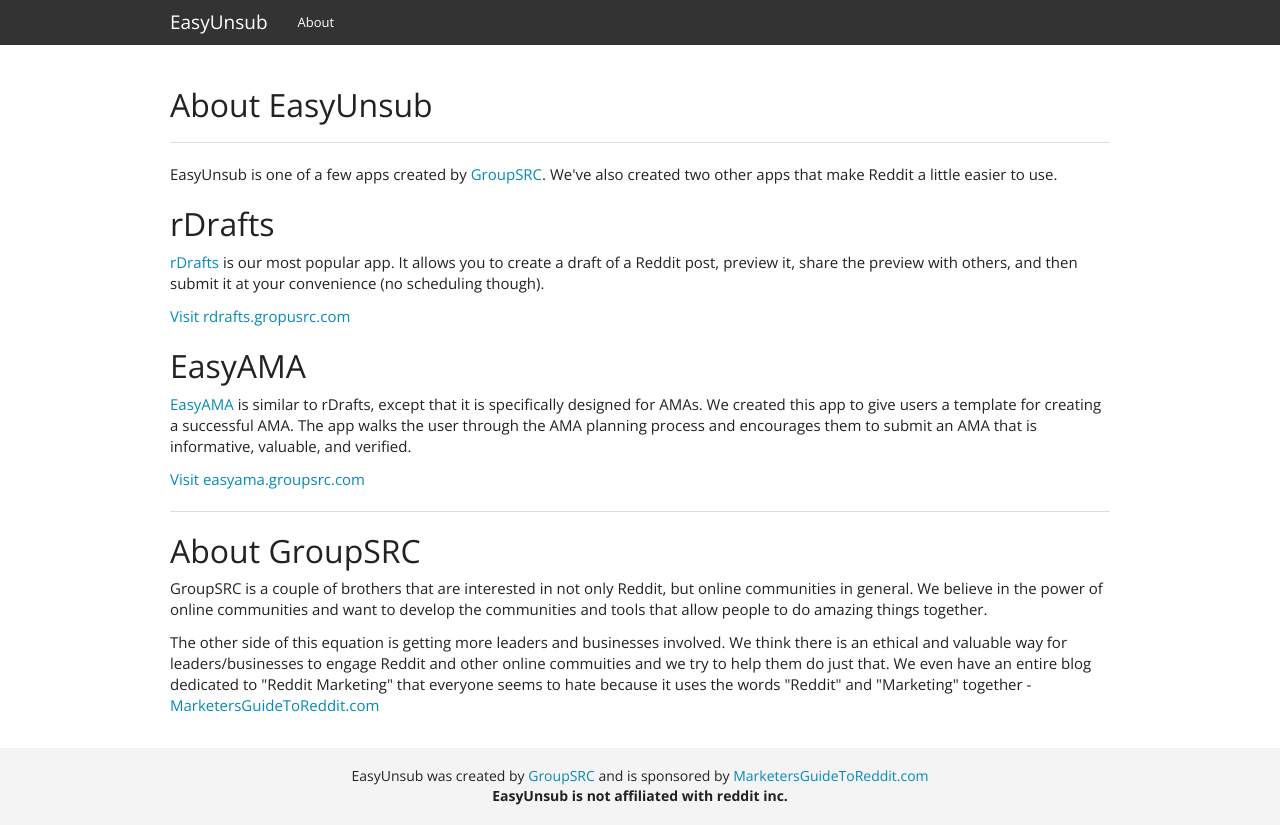
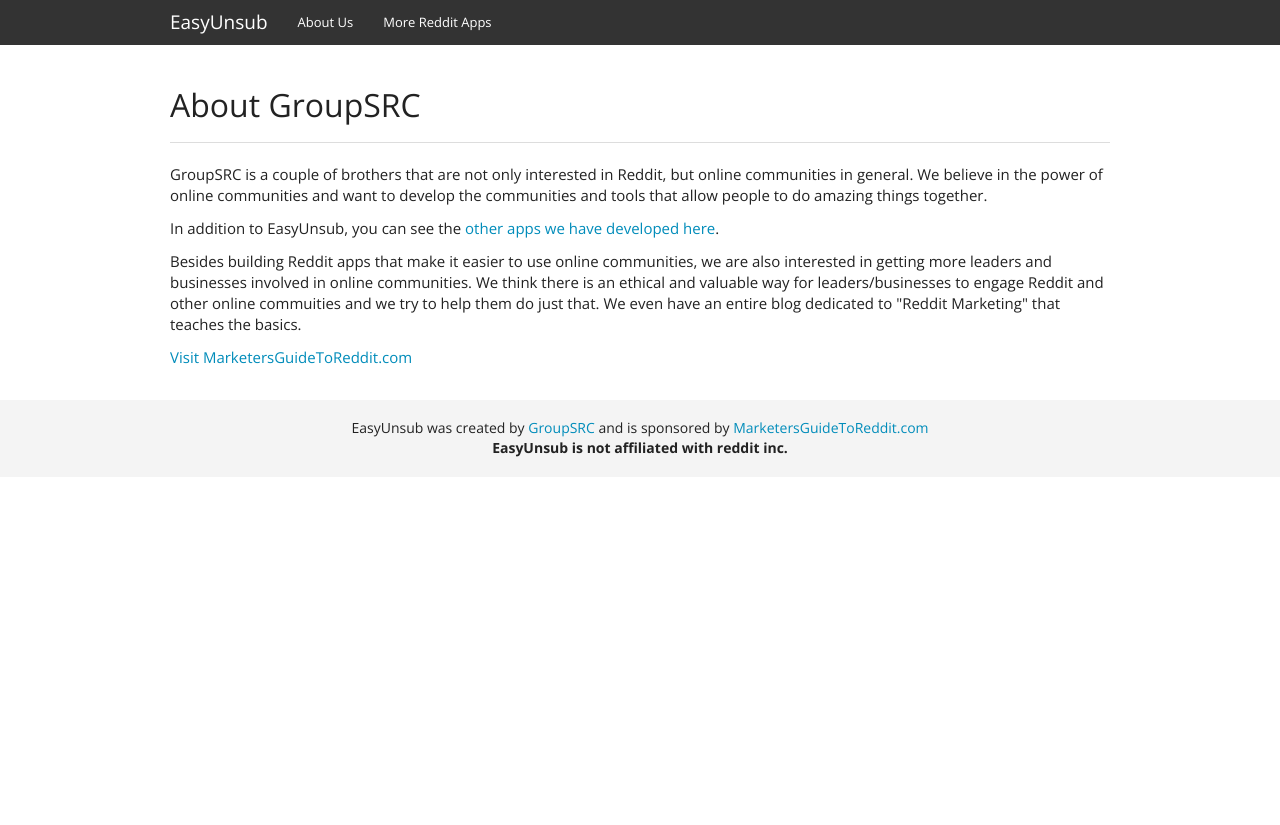
Before and after one commit to davedg629/easyunsub, a Flask app: page /about/ in a window 1280 px wide. After the commit the page ends 457 px from the top, so only its background shows below. Run offline with Flask 2, Linux system fonts and the light colour scheme; some libraries are stand-ins or nearby versions.

Commit message:
Change about page and add an other apps page

```diff
--- a/app/main/views.py
+++ b/app/main/views.py
@@ -18,5 +18,14 @@
 def about():
     return render_template(
         'main/about.html',
-        page_title='About EasyUnsub'
+        page_title='About GroupSRC'
     )
+
+
+@main.route('/other-apps/')
+@public_endpoint
+def other_apps():
+    return render_template(
+        'main/other-apps.html',
+        page_title='More Reddit Apps'
+    )
--- a/app/templates/base.html
+++ b/app/templates/base.html
@@ -42,7 +42,8 @@
     <!-- Collect the nav links, forms, and other content for toggling -->
     <div class="collapse navbar-collapse" id="bs-example-navbar-collapse-1">
         <ul class="nav navbar-nav">
-            <li><a href="{{ url_for('main.about') }}">About</a></li>
+            <li><a href="{{ url_for('main.about') }}">About Us</a></li>
+            <li><a href="{{ url_for('main.other_apps') }}">More Reddit Apps</a></li>
         </ul>
         </ul>
         <ul class="nav navbar-nav navbar-right">
--- a/app/templates/main/about.html
+++ b/app/templates/main/about.html
@@ -3,26 +3,12 @@
 {% block page_content %}
 {{super()}}
 
-<p>EasyUnsub is one of a few apps created by <a href="http://groupsrc.com" target="_blank">GroupSRC</a>. We've also created two other apps that make Reddit a little easier to use.</p>
+<p>GroupSRC is a couple of brothers that are not only interested in Reddit, but online communities in general. We believe in the power of online communities and want to develop the communities and tools that allow people to do amazing things together.</p>
 
-<h2>rDrafts</h2>
+<p>In addition to EasyUnsub, you can see the <a href="{{url_for('main.other_apps')}}">other apps we have developed here</a>.</p>
 
-<p><a href="http://rdrafts.groupsrc.com" target="_blank">rDrafts</a> is our most popular app. It allows you to create a draft of a Reddit post, preview it, share the preview with others, and then submit it at your convenience (no scheduling though).</p>
+<p>Besides building Reddit apps that make it easier to use online communities, we are also interested in getting more leaders and businesses involved in online communities. We think there is an ethical and valuable way for leaders/businesses to engage Reddit and other online commuities and we try to help them do just that. We even have an entire blog dedicated to "Reddit Marketing" that teaches the basics.</p>
 
-<p><a href="http://rdrafts.groupsrc.com" target="_blank">Visit rdrafts.gropusrc.com</a></p>
-
-<h2>EasyAMA</h2>
-
-<p><a href="http://easyama.groupsrc.com" target="_blank">EasyAMA</a> is similar to rDrafts, except that it is specifically designed for AMAs. We created this app to give users a template for creating a successful AMA. The app walks the user through the AMA planning process and encourages them to submit an AMA that is informative, valuable, and verified.</p>
-
-<p><a href="http://easyama.groupsrc.com" target="_blank">Visit easyama.groupsrc.com</a></p>
-
-<hr />
-
-<h2>About GroupSRC</h2>
-
-<p>GroupSRC is a couple of brothers that are interested in not only Reddit, but online communities in general. We believe in the power of online communities and want to develop the communities and tools that allow people to do amazing things together.</p>
-
-<p>The other side of this equation is getting more leaders and businesses involved. We think there is an ethical and valuable way for leaders/businesses to engage Reddit and other online commuities and we try to help them do just that. We even have an entire blog dedicated to "Reddit Marketing" that everyone seems to hate because it uses the words "Reddit" and "Marketing" together - <a href="http://marketersguidetoreddit.com" target="_blank">MarketersGuideToReddit.com</a></p>
+<p><a href="http://marketersguidetoreddit.com" target="_blank">Visit MarketersGuideToReddit.com</a></p>
 
 {% endblock %}
```
Also changed, not shown: app/templates/main/other-apps.html (added, +22 -0 lines).
